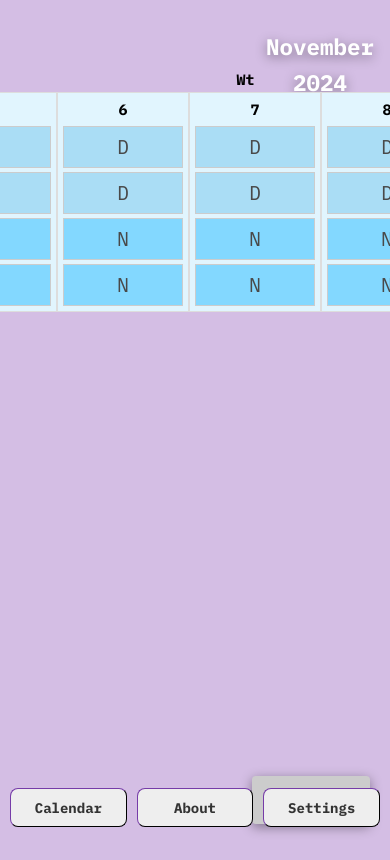
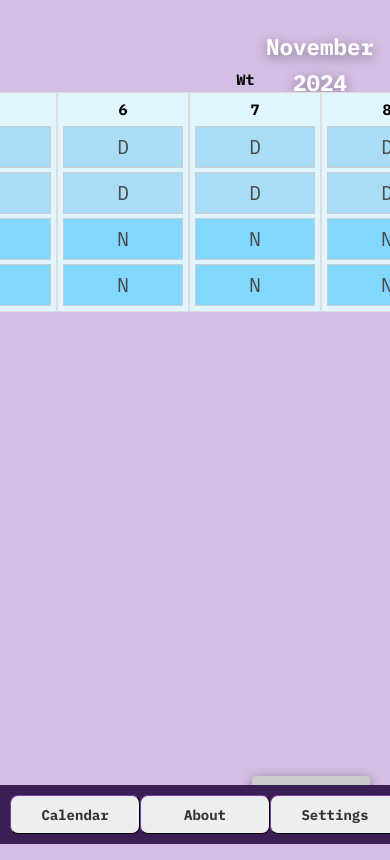
Before and after one commit to puksh/kalendarz, a Vue app: page / in a window 390 px wide. Shown: the top 860 px of the page. Built offline with nearby package versions, Linux system fonts and the light colour scheme.

Commit message:
style: Sidebar always on the bottom

```diff
--- a/src/components/SideBarComponent.vue
+++ b/src/components/SideBarComponent.vue
@@ -27,27 +27,28 @@ export default {
 .sidebar {
   position: fixed;
   left: 0;
-  top: 0;
   bottom: 0;
-  width: 88px;
+  width: 100%;
   background-color: #3b1e54;
   padding: 10px;
   display: flex;
-  flex-direction: column;
-  gap: 10px;
+  flex-direction: row;
+  justify-content: space-around;
   z-index: 10; /* Ensures it stays on top of other content */
 }
 
 .sidebar-button {
   background-color: #eeeeee;
   color: #333;
-  height: 66px;
-  padding: 10px;
-  font-size: 12px;
-  border-radius: 8px;
-  cursor: pointer;
+  height: 39px;
   border-color: #3b1e54;
   border-width: 1px;
+  flex: 1 1 33.33%; /* Make all buttons one-third of the width */
+  font-size: 14px;
+  padding: 0px;
+  margin: 0 auto;
+  cursor: pointer;
+  border-radius: 8px;
   transition: all 0.3s ease;
   font-weight: bold;
 }
@@ -66,30 +67,4 @@ export default {
   box-shadow: inset 0 0 5px rgba(0, 0, 0, 0.2);
   transform: scale(0.95) ease;
 }
-/* Mobile styling: Move sidebar to the bottom */
-@media (max-width: 900px) {
-  .sidebar {
-    background-color: transparent;
-    position: fixed;
-    left: 0;
-    bottom: 33px;
-    top: auto; /* Remove top alignment */
-    width: 100%;
-    height: 33px;
-    flex-direction: row;
-    justify-content: space-around;
-    z-index: 10;
-    box-sizing: border-box; /* Include scrollbar in width calculation */
-  }
-
-  .sidebar-button {
-    height: 39px;
-    border-color: #3b1e54;
-    border-width: 1px;
-    flex: 1 1 33.33%; /* Make all buttons one-third of the width */
-    font-size: 14px;
-    padding: 0px;
-    margin: 0 auto;
-  }
-}
 </style>
```
